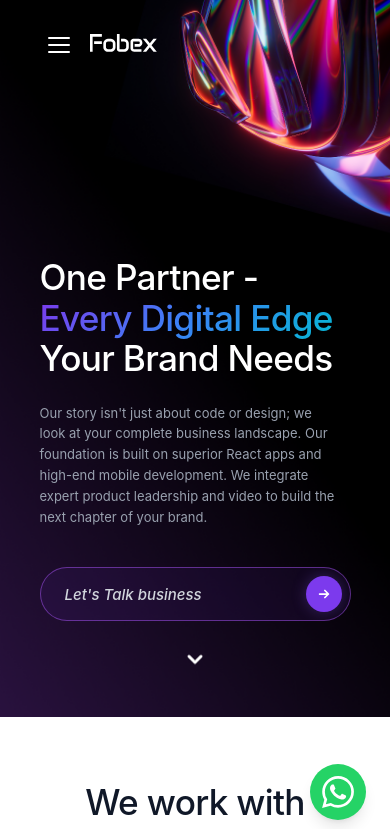
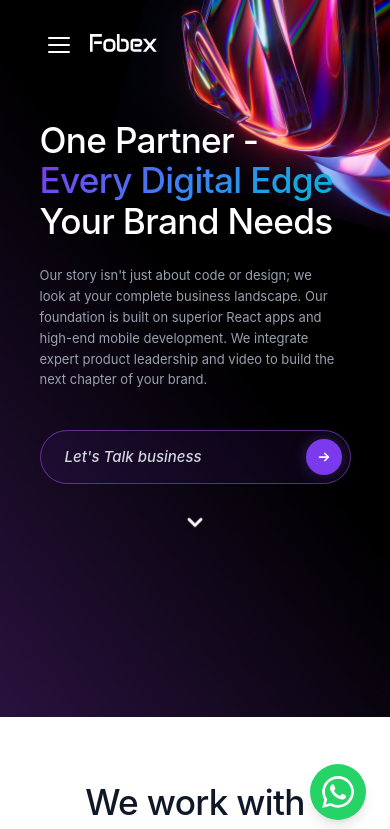
Before and after one commit to Akshay-m77/fobex, a React (Vite) app: page / in a window 390 px wide. Shown: the top 829 px of the page. Built offline with nearby package versions, Linux system fonts and the light colour scheme; a web font is replaced by a local one.

Commit message:
feat: Create the Hero component for the landing page, including responsive layout, background elements, and calls to action.

```diff
--- a/src/components/Hero.tsx
+++ b/src/components/Hero.tsx
@@ -10,7 +10,7 @@ export default function Hero() {
     return (
         <section
             ref={heroRef}
-            className="relative min-h-screen max-md:min-h-[85vh] flex items-end overflow-hidden pb-20 pt-24 max-md:pb-0"
+            className="relative min-h-screen max-md:min-h-[85vh] flex flex-col pt-[35vh] justify-start max-md:pt-[120px] overflow-hidden"
         >
             {/* Background gradient */}
             <div className="absolute inset-0 pointer-events-none max-md:hidden">
@@ -52,7 +52,7 @@ export default function Hero() {
             </div>
 
             {/* Content */}
-            <div className="max-w-[var(--container-lg)] mx-auto px-6 max-md:px-5 relative z-10 w-full max-md:mt-[15%]">
+            <div className="max-w-[var(--container-lg)] mx-auto px-6 max-md:px-5 relative z-10 w-full xl:pl-[95px]">
                 {/* Title — left aligned */}
                 <h1 className="text-[3.5rem] max-md:text-[2.2rem] font-medium max-md:not-italic leading-[1.1] max-md:leading-[1.15] tracking-[-0.02em] mb-6 max-w-[var(--container-sm)]">
                     <span className="block">
```
